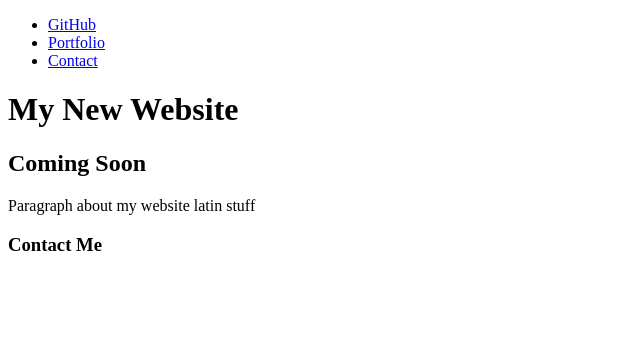
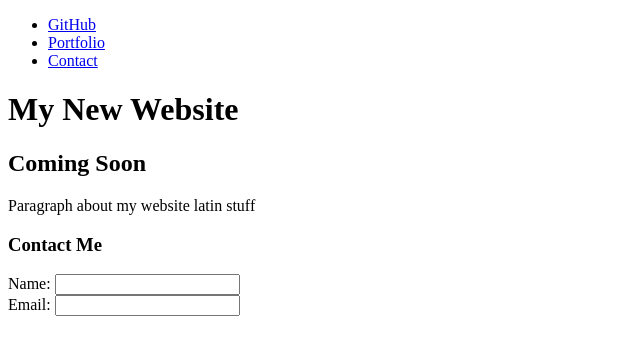
Before and after one commit to AltB22/Mini_Project_1, a plain HTML site: page index.html in a window 1280 px wide. Shown: the whole page, without its empty margins (0-640 px from the left). Drawn offline with Linux system fonts and the light colour scheme.

Commit message:
added input items

```diff
--- a/index.html
+++ b/index.html
@@ -26,7 +26,11 @@
 <p>Paragraph about my website latin stuff</p>
 <section>
 <h3>Contact Me</h3>
-
+<form>
+    Name: <input type= "text" name= "first_name"/>
+    <br>
+    Email: <input type= "email" name= "user_email"/>
+</form>
 </section>
 </main>
 </body>
```
